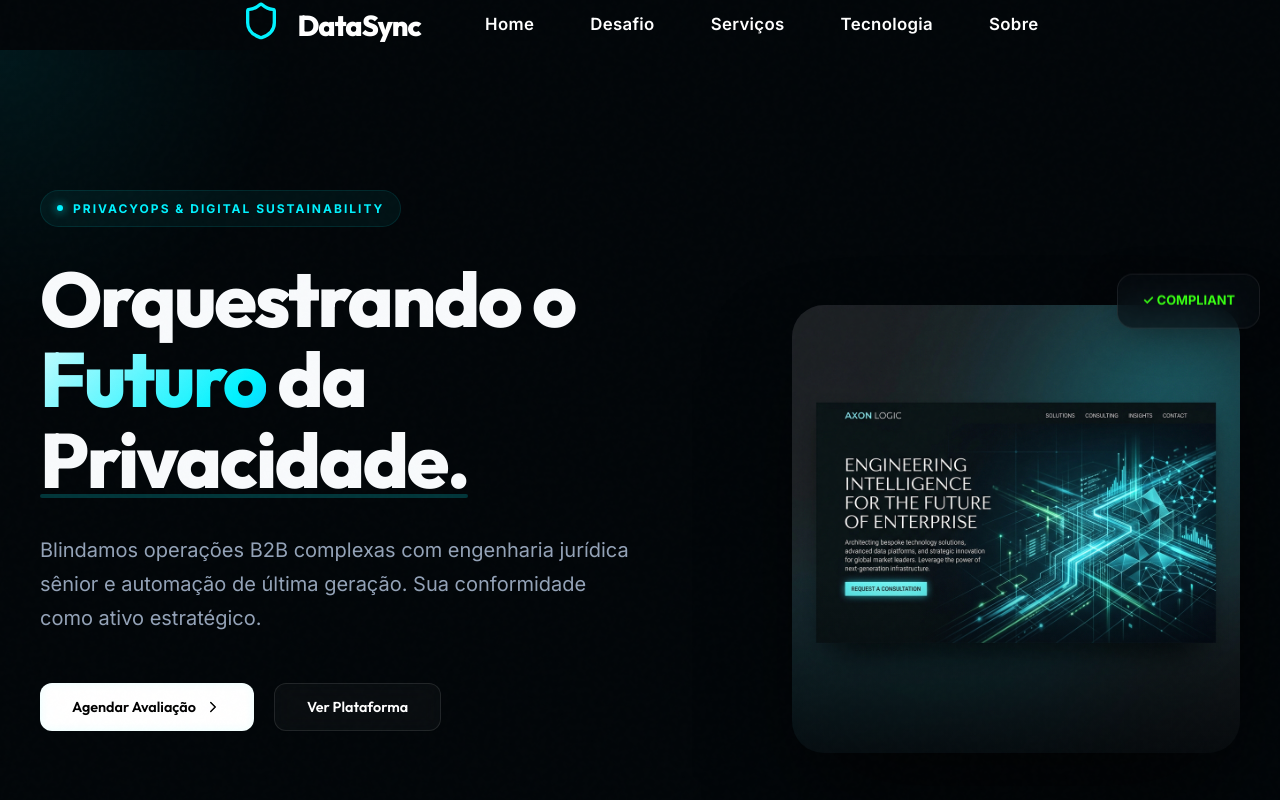
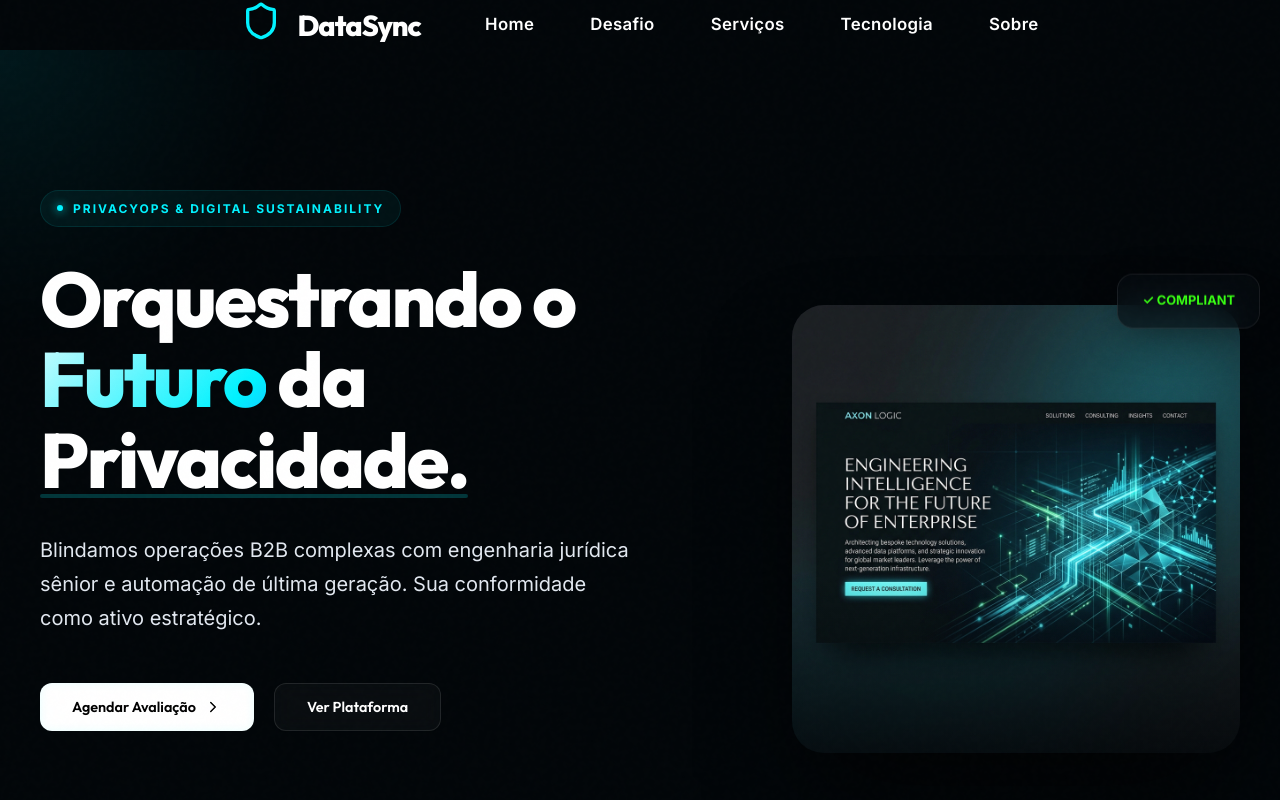
Before and after one commit to mantolatv-cmyk/datasync-dpo, a React (Vite) app: page / in a window 1280 px wide. Shown: the top 800 px of the page. Built offline with nearby package versions, Linux system fonts and the light colour scheme.

Commit message:
UI: Enhanced text contrast and brightness for better legibility

```diff
--- a/src/index.css
+++ b/src/index.css
@@ -9,9 +9,9 @@
   --accent-green: #39FF14;
   --accent-purple: #7000FF;
 
-  --text-primary: #F8FAFC;
-  --text-secondary: #94A3B8;
-  --text-dim: #475569;
+  --text-primary: #FFFFFF;
+  --text-secondary: #E2E8F0;
+  --text-dim: #94A3B8;
 
   --border-glass: rgba(255, 255, 255, 0.08);
   --border-active: rgba(0, 242, 255, 0.5);
```
